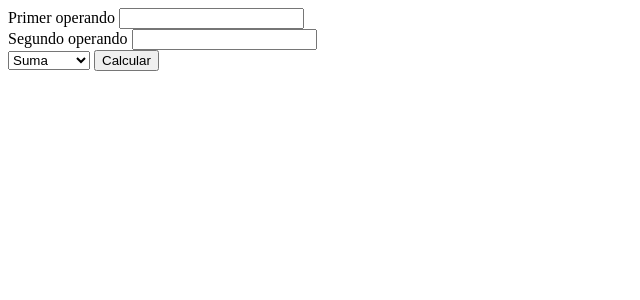
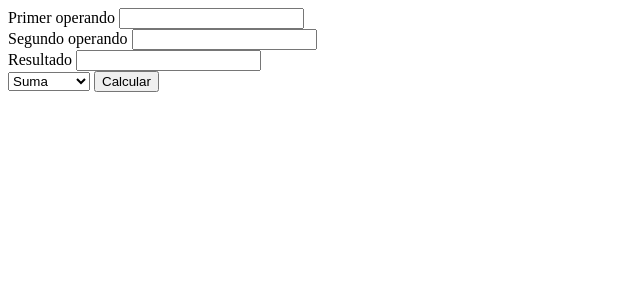
Before and after one commit to oscar490/DWES, a PHP site: page /calculadora.php in a window 1280 px wide. Shown: the top 300 px of the page, without its empty margins (0-640 px from the left). Run offline with PHP 8.4, Linux system fonts and the light colour scheme.

Commit message:
Se añade un campo resultado al formulario de calculadora.php

```diff
--- a/calculadora/calculadora.php
+++ b/calculadora/calculadora.php
@@ -18,6 +18,9 @@
 
       <label for="op2">Segundo operando</label>
       <input type="text" name="op2" id="op2"><br>
+
+      <label for="resultado">Resultado</label>
+      <input type="text" id="resultado"><br>
 
       <select name="op">
         <option value="+">Suma</option>
@@ -73,8 +76,6 @@
         <?php else: ?>
           <h3>Error: Se deben introducir números</h3>
         <?php endif ?>
-      <?php else: ?>
-
       <?php endif ?>
 
 
```
